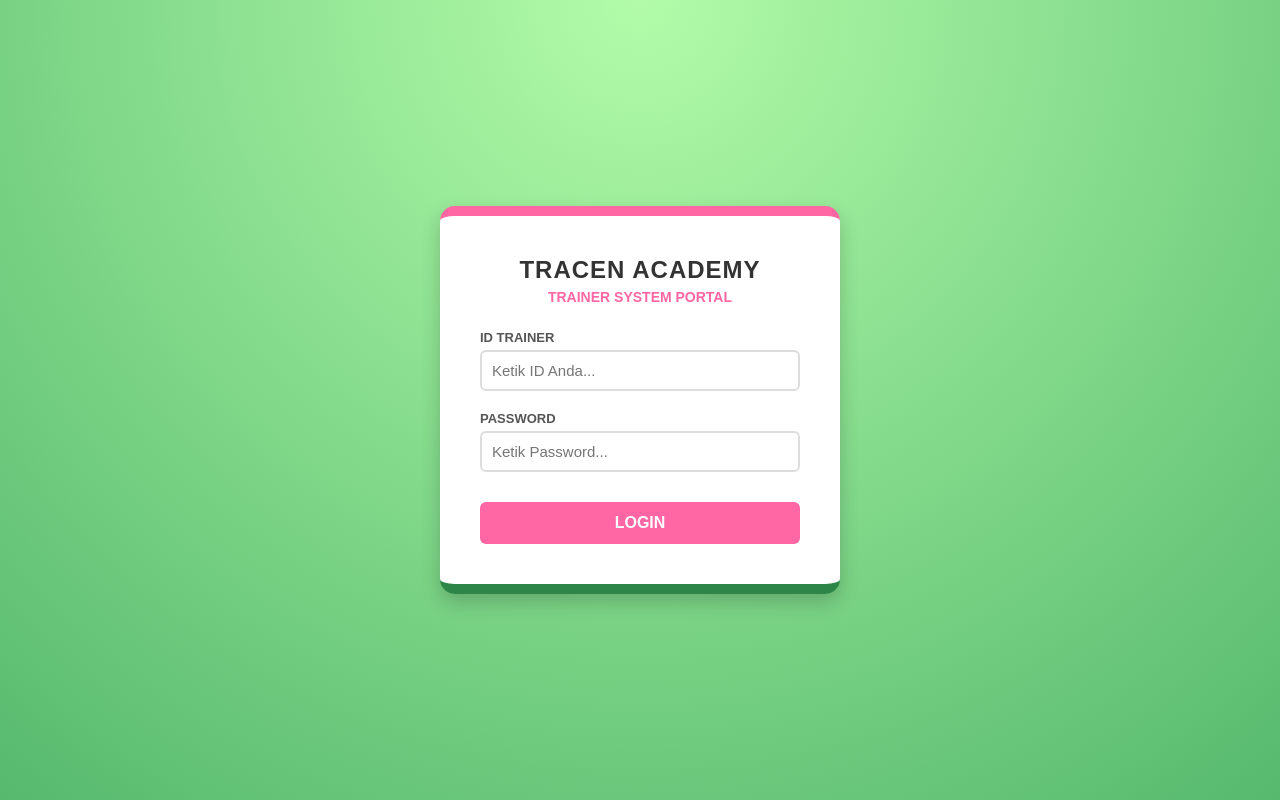
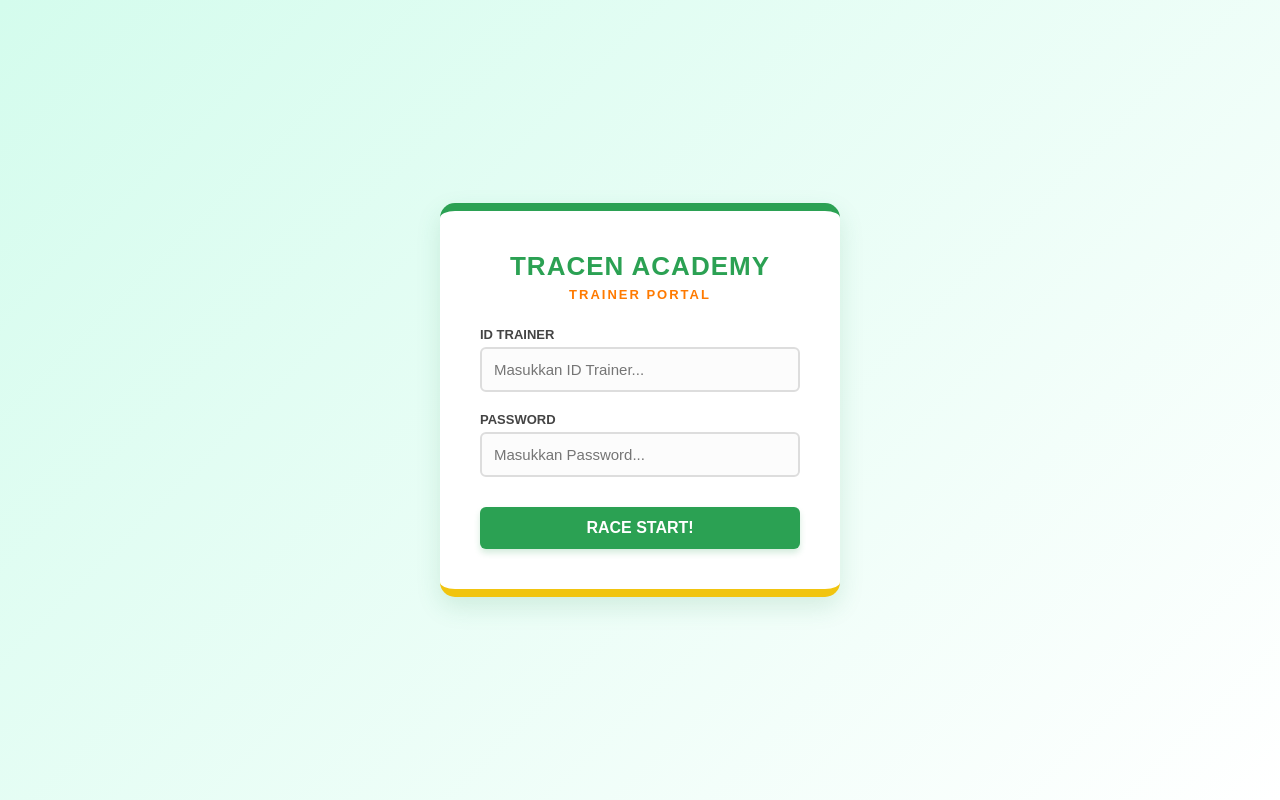
Before and after one commit to andika9108/andika, a PHP site: page / in a window 1280 px wide. Run offline with PHP 8.4, Linux system fonts and the light colour scheme.

Commit message:
Update index.php

```diff
--- a/index.php
+++ b/index.php
@@ -21,24 +21,23 @@ $pesan_login = "";
 // 2. PROSES KETIKA TOMBOL LOGIN DITEKAN
 // ==========================================
 if ($_SERVER["REQUEST_METHOD"] == "POST") {
-    // Ambil data dari form
-    $id_trainer = mysqli_real_escape_string($conn, $_POST['id_trainer']);
+    // Mencegah SQL Injection dasar
+    // Perhatikan: di HTML namanya sekarang "username" biar cocok sama database lo
+    $username = mysqli_real_escape_string($conn, $_POST['username']);
     $password_input = $_POST['password'];
 
     // Ubah password yang diketik menjadi MD5
     $password_md5 = md5($password_input);
 
-    // Cari di database: Adakah id_trainer dan password MD5 yang cocok?
-    $query = "SELECT * FROM trainers WHERE id_trainer='$id_trainer' AND password='$password_md5'";
+    // Cari di database tabel users
+    $query = "SELECT * FROM users WHERE username='$username' AND password='$password_md5'";
     $hasil = mysqli_query($conn, $query);
 
     if (mysqli_num_rows($hasil) == 1) {
-        // Jika cocok, login sukses
-        $_SESSION['id_trainer'] = $id_trainer;
-        $pesan_login = "<div class='alert success'>Berhasil Login! Selamat datang, Trainer $id_trainer.</div>";
-       header("Location: dashboard.php"); // Hapus tanda // di awal baris ini jika lo udah punya file dashboard.php
+        $_SESSION['username'] = $username;
+        $pesan_login = "<div class='alert success'>Berhasil Login! Selamat datang, Trainer.</div>";
+        header("Location: dashboard.php"); // Hapus tanda // jika file dashboard.php sudah ada
     } else {
-        // Jika tidak cocok, login gagal
         $pesan_login = "<div class='alert error'>Gagal! ID Trainer atau Password salah.</div>";
     }
 }
@@ -52,13 +51,14 @@ if ($_SERVER["REQUEST_METHOD"] == "POST") {
     <title>Tracen Academy Login</title>
     <style>
         /* ==========================================
-           3. DESAIN TEMA UMA MUSUME
+           3. DESAIN TEMA TRACEN ACADEMY (SILENCE SUZUKA)
            ========================================== */
         body {
             margin: 0;
             padding: 0;
             font-family: 'Arial', sans-serif;
-            background: radial-gradient(circle at top, #b2fca9, #56b96e); /* Background Hijau Turf */
+            /* Background gradasi hijau muda dan putih (cerah) */
+            background: linear-gradient(135deg, #d4fced 0%, #ffffff 100%);
             height: 100vh;
             display: flex;
             justify-content: center;
@@ -70,9 +70,9 @@ if ($_SERVER["REQUEST_METHOD"] == "POST") {
             width: 320px;
             padding: 40px;
             border-radius: 15px;
-            box-shadow: 0 8px 20px rgba(0, 0, 0, 0.2);
-            border-top: 10px solid #ff66a3; /* Aksen Pink */
-            border-bottom: 10px solid #2d8647; /* Aksen Hijau Gelap */
+            box-shadow: 0 10px 25px rgba(46, 139, 87, 0.15); /* Shadow agak kehijauan */
+            border-top: 8px solid #2ba153; /* Hijau Seragam Tracen */
+            border-bottom: 8px solid #f1c40f; /* Kuning/Emas kancing seragam */
         }
 
         .logo-text {
@@ -82,17 +82,19 @@ if ($_SERVER["REQUEST_METHOD"] == "POST") {
 
         .logo-text h2 {
             margin: 0;
-            color: #333;
-            font-size: 24px;
+            color: #2ba153; /* Hijau Tracen */
+            font-size: 26px;
             text-transform: uppercase;
+            font-weight: 900;
             letter-spacing: 1px;
         }
 
         .logo-text p {
             margin: 5px 0 0 0;
-            color: #ff66a3;
-            font-size: 14px;
+            color: #ff7a00; /* Oranye khas Suzuka */
+            font-size: 13px;
             font-weight: bold;
+            letter-spacing: 2px;
         }
 
         .input-group {
@@ -102,30 +104,33 @@ if ($_SERVER["REQUEST_METHOD"] == "POST") {
         .input-group label {
             display: block;
             margin-bottom: 5px;
-            color: #555;
+            color: #444;
             font-weight: bold;
             font-size: 13px;
         }
 
         .input-group input {
             width: 100%;
-            padding: 10px;
+            padding: 12px;
             border: 2px solid #ddd;
             border-radius: 6px;
             box-sizing: border-box;
             font-size: 15px;
             transition: 0.3s;
+            background-color: #fcfcfc;
         }
 
         .input-group input:focus {
-            border-color: #ff66a3;
+            border-color: #2ba153; /* Fokus kotak input warna hijau */
+            background-color: #ffffff;
             outline: none;
+            box-shadow: 0 0 5px rgba(43, 161, 83, 0.3);
         }
 
         .btn-submit {
             width: 100%;
             padding: 12px;
-            background-color: #ff66a3;
+            background-color: #2ba153; /* Tombol Hijau Tracen */
             color: white;
             border: none;
             border-radius: 6px;
@@ -134,10 +139,16 @@ if ($_SERVER["REQUEST_METHOD"] == "POST") {
             cursor: pointer;
             transition: 0.3s;
             margin-top: 10px;
+            box-shadow: 0 4px 6px rgba(43, 161, 83, 0.2);
         }
 
         .btn-submit:hover {
-            background-color: #e65c92;
+            background-color: #ff7a00; /* Berubah jadi Oranye saat di-hover */
+            box-shadow: 0 4px 6px rgba(255, 122, 0, 0.3);
+        }
+
+        .btn-submit:active {
+            transform: scale(0.98);
         }
 
         .alert {
@@ -145,7 +156,7 @@ if ($_SERVER["REQUEST_METHOD"] == "POST") {
             border-radius: 5px;
             margin-bottom: 20px;
             text-align: center;
-            font-size: 14px;
+            font-size: 13px;
             font-weight: bold;
         }
 
@@ -158,26 +169,25 @@ if ($_SERVER["REQUEST_METHOD"] == "POST") {
     <div class="login-box">
         <div class="logo-text">
             <h2>Tracen Academy</h2>
-            <p>TRAINER SYSTEM PORTAL</p>
+            <p>TRAINER PORTAL</p>
         </div>
 
-        <!-- Menampilkan pesan sukses/gagal di sini -->
+        <!-- Menampilkan pesan sukses/gagal -->
         <?php echo $pesan_login; ?>
 
         <form action="" method="POST">
-            <!-- Posisi Atas: ID Trainer -->
+            <!-- Tampilan di layar: ID TRAINER, tapi di PHP dibaca sebagai 'username' -->
             <div class="input-group">
-                <label for="id_trainer">ID TRAINER</label>
-                <input type="text" id="id_trainer" name="id_trainer" placeholder="Ketik ID Anda..." required autocomplete="off">
+                <label for="username">ID TRAINER</label>
+                <input type="text" id="username" name="username" placeholder="Masukkan ID Trainer..." required autocomplete="off">
             </div>
 
-            <!-- Posisi Bawah: Password (otomatis jadi MD5 di PHP) -->
             <div class="input-group">
                 <label for="password">PASSWORD</label>
-                <input type="password" id="password" name="password" placeholder="Ketik Password..." required>
+                <input type="password" id="password" name="password" placeholder="Masukkan Password..." required>
             </div>
 
-            <button type="submit" class="btn-submit">LOGIN</button>
+            <button type="submit" class="btn-submit">RACE START!</button>
         </form>
     </div>
 
```
